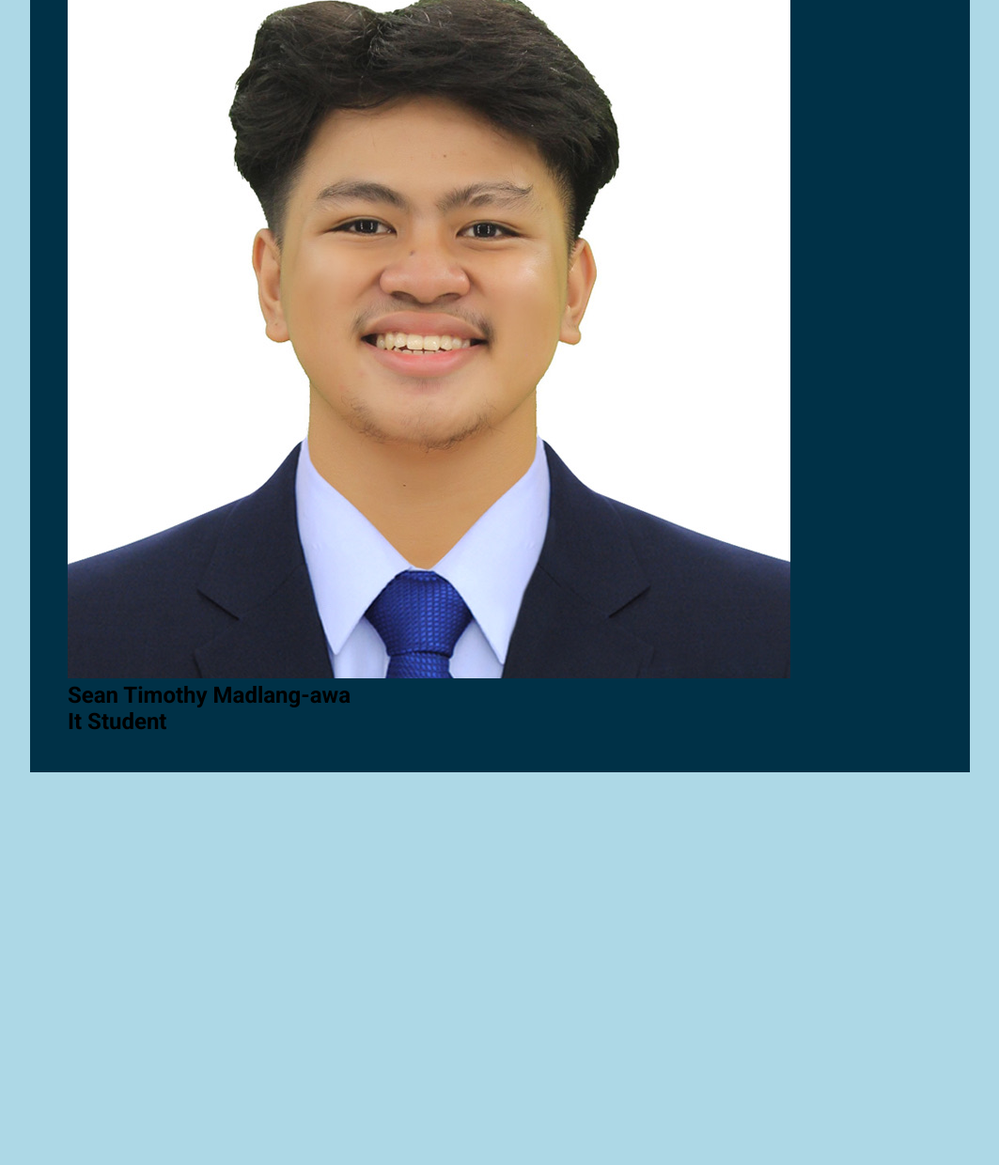
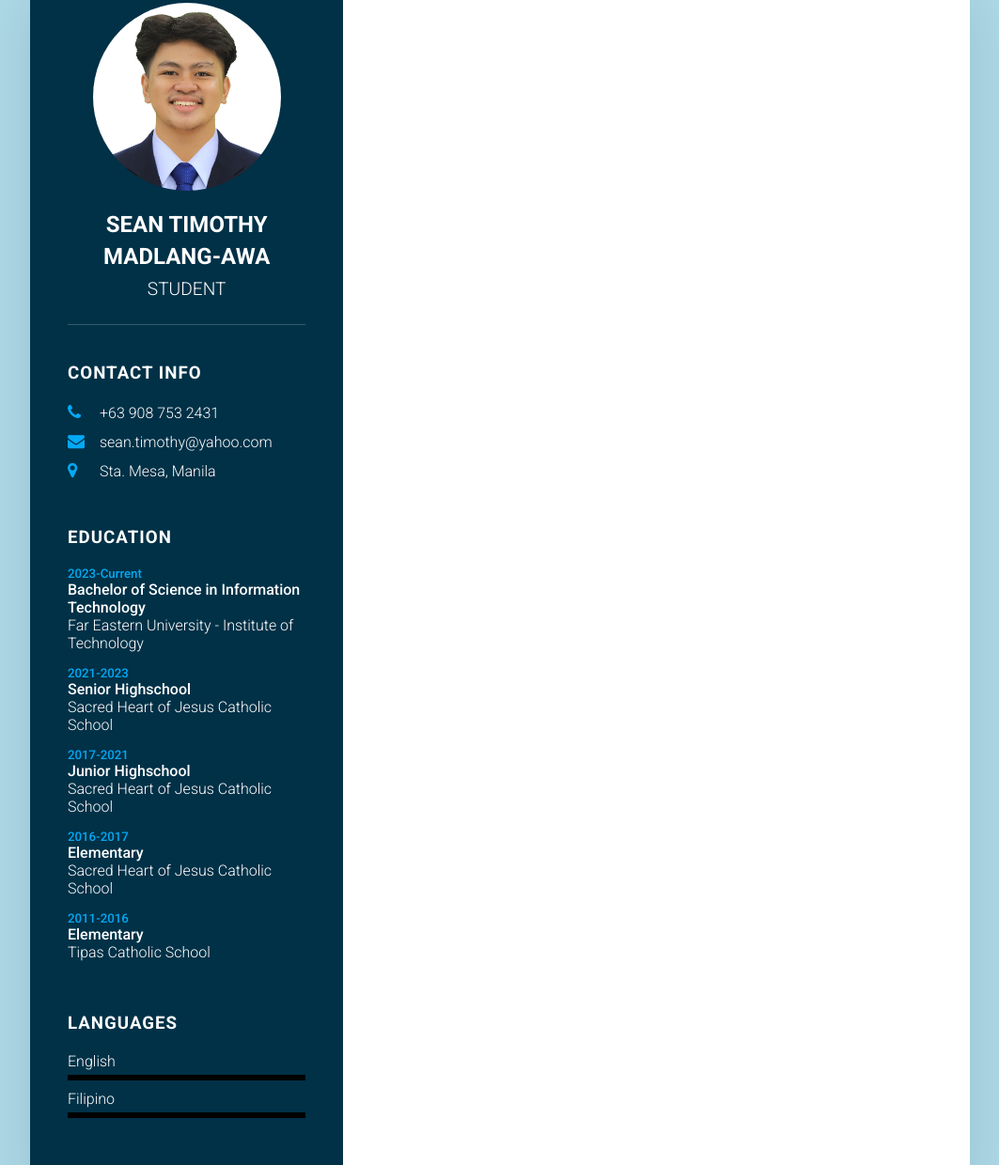
Before and after one commit to dreamyytimmyy/WD-Madlang-awa, a plain HTML site: page index.html in a window 1280 px wide. Shown: the part 87-1327 px from the top of the page at 94% size, without its empty margins (108-1171 px from the left). Before the commit the page ends 909 px from the top, so only its background shows below. Drawn offline with Linux system fonts and the light colour scheme.

Commit message:
New Changes

```diff
--- a/assets/css/style.css
+++ b/assets/css/style.css
@@ -19,13 +19,131 @@ body
     position: relative;
     width: 100%;
     max-width: 1000px;
-    min-height: 100px;
+    min-height: 1000px;
     background: #fff;
+    margin: 50px;
+    display: grid;
+    grid-template-columns: 1fr 2fr;
+    box-shadow: 0 35px 55px rgba(0, 0, 0, 0.1);
 }
 .container .left_side
 {
     position:relative;
     background-color: #003147;
     padding: 40px;
+}
+.profileText
+{
+    position: relative;
+    display: flex;
+    flex-direction: column;
+    align-items: center;
+    padding-bottom: 20px;
+    border-bottom: 1px solid rgba(255, 255, 255, 0.2);
+}
+.profileText .imgBx
+{
+    position: relative;
+    width: 200px;
+    height: 200px;
+    border-radius: 50%;
+    overflow: hidden;
 
 }
+.profileText .imgBx img
+{
+    position: absolute;
+    top: 0;
+    left: 0;
+    width: 100%;
+    height: 100%;
+    object-fit: cover;
+}
+.profileText h2
+{
+    color: #fff;
+    font-size: 1.5em;
+    margin-top: 20px;
+    text-transform: uppercase;
+    text-align: center;
+    font-weight: 600;
+    line-height: 1.4em;
+}
+.profileText h2 span
+{
+    font-size: 0.8em;
+    font-weight: 300;
+}
+.contactInfo
+{
+    padding-top: 40px;
+}
+.title
+{
+    color: #fff;
+    text-transform: uppercase;
+    font-weight: 600;
+    letter-spacing: 1px;
+    margin-bottom: 20px;
+}
+.contactInfo ul
+{
+    position: relative;
+}
+.contactInfo ul li
+{
+    position: relative;
+    list-style: none;
+    margin: 10px 0;
+    cursor: pointer;
+}
+.contactInfo ul li .icon
+{
+    display: inline-block;
+    width: 30px;
+    font-size: 18px;
+    color: #03a9f4;
+}
+.contactInfo ul li span
+{
+    color: #fff;
+    font-weight: 300;
+}
+.contactInfo.education li
+{
+    margin-bottom: 15px;
+}
+.contactInfo.education h5
+{
+    color: #03a9f4;
+    font-weight: 500;
+}
+.contactInfo.education h4:nth-child(2)
+{
+    color: #fff;
+    font-weight: 500;
+}
+.contactInfo.education h4
+{
+    color: #fff;
+    font-weight: 300;
+}
+.contactInfo.language .percent
+{
+    position: relative;
+    width: 100%;
+    height: 6px;
+    background: black ;
+    display: block;
+    margin-top: 5px;
+}
+.contactInfo.language .percent div
+{
+
+}
+.container .right_side
+{
+    position:relative;
+    background-color: #fff;
+    padding: 40px;
+}
--- a/index.html
+++ b/index.html
@@ -3,17 +3,80 @@
 <head>
     <meta charset="UTF-8">
     <meta name="viewport" content="width=device-width, initial-scale=1.0">
-    <title>My Webpage</title>
+    <title>My Resume</title>
+    <link rel="stylesheet" href="https://cdnjs.cloudflare.com/ajax/libs/font-awesome/4.7.0/css/font-awesome.css" integrity="sha512-5A8nwdMOWrSz20fDsjczgUidUBR8liPYU+WymTZP1lmY9G6Oc7HlZv156XqnsgNUzTyMefFTcsFH/tnJE/+xBg==" crossorigin="anonymous" referrerpolicy="no-referrer" />
     <link rel="stylesheet" type="text/css" href="./assets/css/style.css">
 </head>
 <body>
     <div class="container">
-    <div class="left_side">
-    <div class="profileText">
-    <div class="imgbx">
-    <img src="./assets/imgs/Pic.jpg">
+     <div class="left_side">
+      <div class="profileText">
+       <div class="imgBx">
+        <img src="./assets/imgs/Pic.jpg">
+     </div>
+     <h2>Sean Timothy Madlang-awa <br><span>Student</span></h2>
+      </div>
+      <div class="contactInfo">
+      <h3 class="title"> Contact Info</h3>
+      <ul>
+        <li>
+            <span class="icon"><i class="fa fa-phone" aria-hidden="true"></i></span>
+            <span class="text">+63 908 753 2431</span>
+        </li>
+        <li>
+            <span class="icon"><i class="fa fa-envelope" aria-hidden="true"></i></span>
+            <span class="text">sean.timothy@yahoo.com</span>
+        </li>
+        <li>
+            <span class="icon"><i class="fa fa-map-marker" aria-hidden="true"></i></span>
+            <span class="text">Sta. Mesa, Manila</span>
+        </li>
+      </ul>
     </div>
-    <h2>Sean Timothy Madlang-awa<br><span>It Student</span></h2>
-
+    <div class="contactInfo education">
+        <h3 class="title"> Education</h3>
+        <ul>
+            <li>
+            <h5>2023-Current</h5>
+            <h4>Bachelor of Science in Information Technology</h4>
+            <h4>Far Eastern University - Institute of Technology</h4>
+            </li>
+                <li>
+                <h5>2021-2023</h5>
+                <h4>Senior Highschool</h4>
+                <h4>Sacred Heart of Jesus Catholic School</h4>
+                </li>
+                    <li>
+                    <h5>2017-2021</h5>
+                    <h4>Junior Highschool</h4>
+                    <h4>Sacred Heart of Jesus Catholic School</h4>
+                    </li>
+                        <li>
+                        <h5>2016-2017</h5>
+                        <h4>Elementary</h4>
+                        <h4>Sacred Heart of Jesus Catholic School</h4>
+                        </li>
+                            <li>
+                            <h5>2011-2016</h5>
+                            <h4>Elementary</h4>
+                            <h4>Tipas Catholic School</h4>
+                            </li>
+        </ul>
+      </div>
+      <div class="contactInfo language">
+        <h3 class="title"> Languages</h3>
+        <ul>
+         <li>
+            <span class="text">English</span>
+            <div class="percent">
+                <div style="width: 90%;"></div>
+         </li>
+         <li>
+            <span class="text">Filipino</span>
+            <div class="percent"></div>
+         </li>
+        </ul>
+        </div>
+    <div class="right_Side"></div>
 </body>
 </html>
```
Also changed, not shown: 1 other file.
